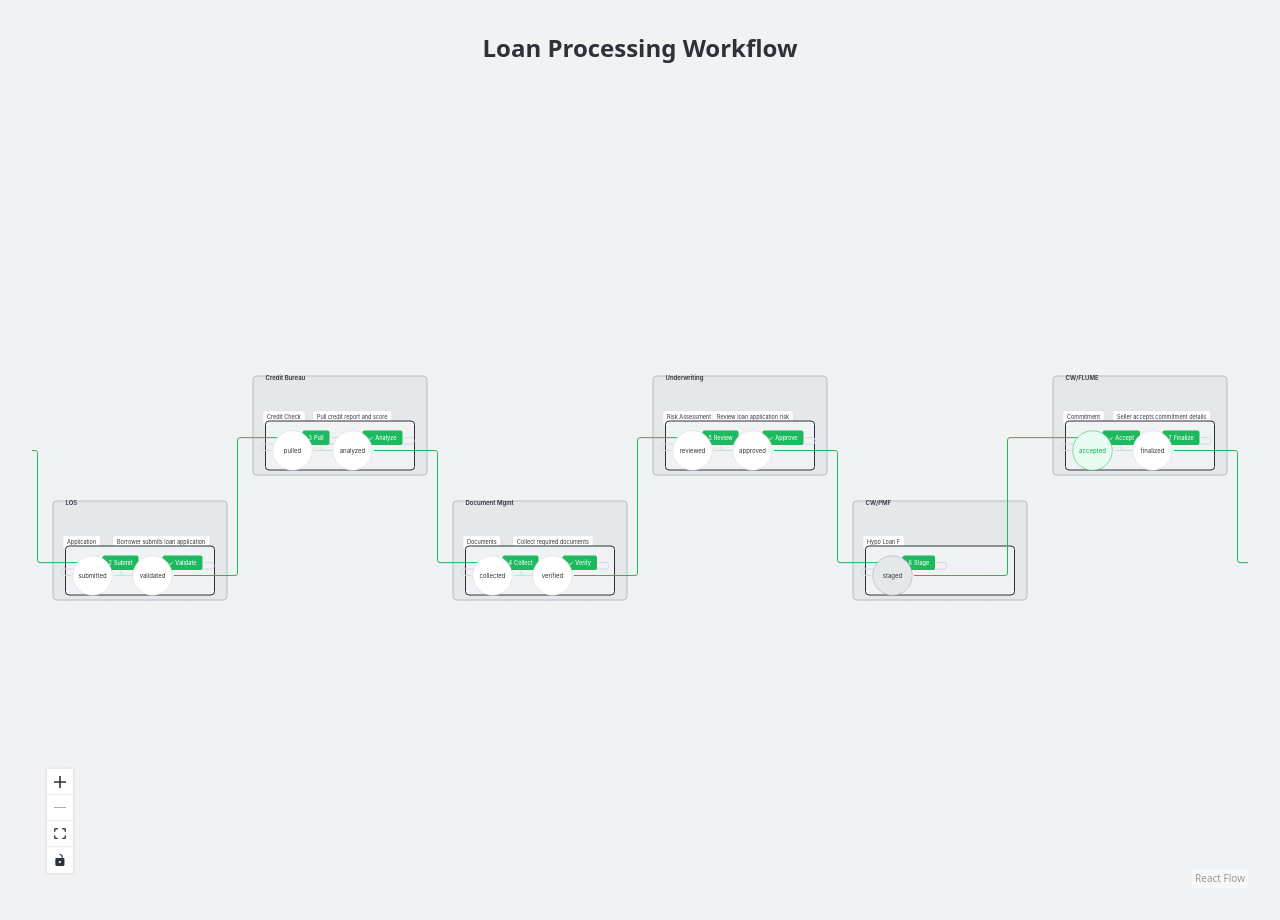
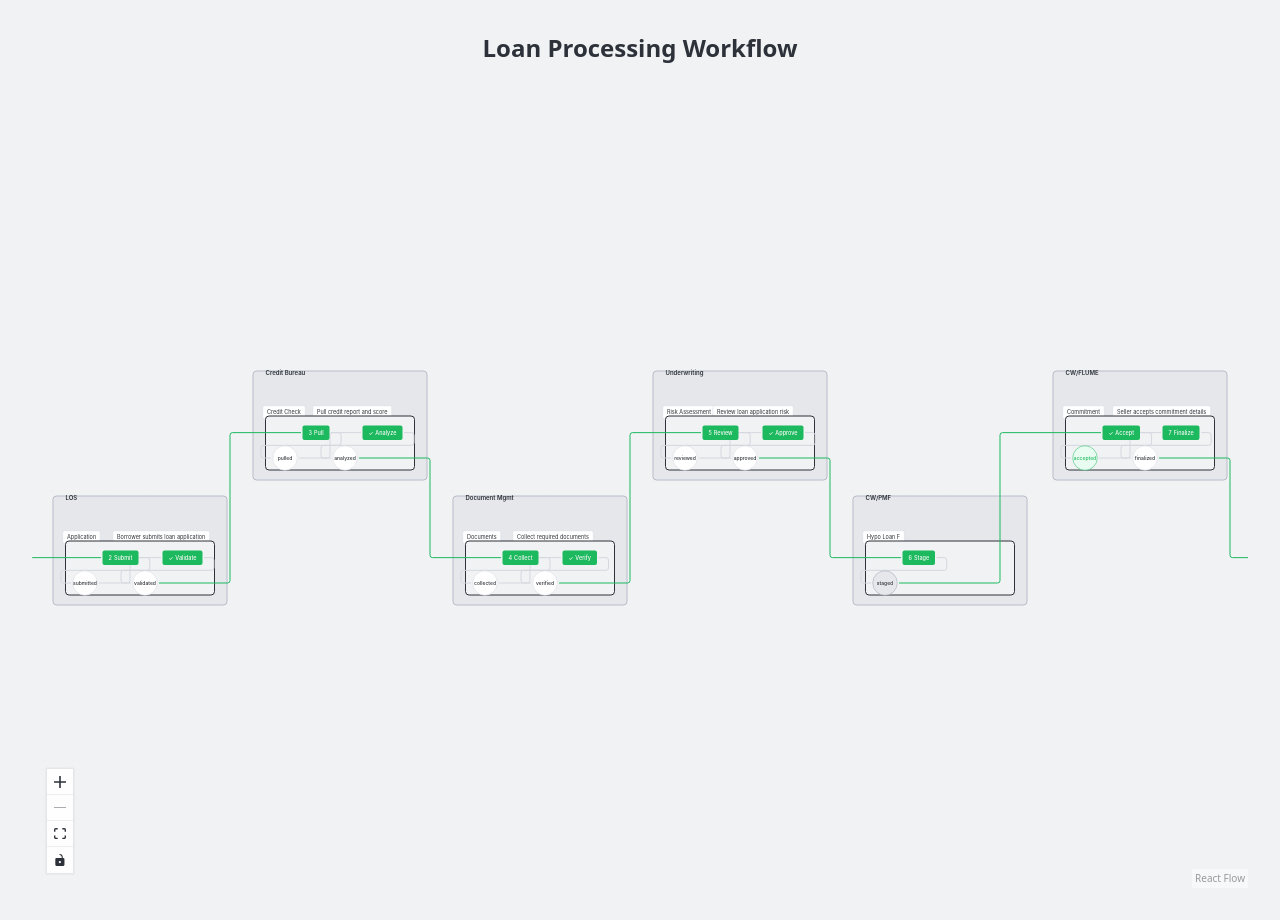
Before and after one commit to vinoth7ar/nodeflow-composer, a React (Vite) app: page / in a window 1280 px wide. Built offline with nearby package versions, Linux system fonts and the light colour scheme.

Commit message:
Adjust node sizes and heights
Adjusted the size of circular nodes for better aesthetics and increased the height of parent nodes to accommodate content dynamically.

```diff
--- a/src/components/WorkflowDiagram.tsx
+++ b/src/components/WorkflowDiagram.tsx
@@ -127,18 +127,18 @@ interface WorkflowData {
 }
 
 const WorkflowDiagram = () => {
-  // Container configuration
+  // Container configuration - increased heights for better content accommodation
   const containerWidth = 350;
-  const containerHeight = 200;
+  const containerHeight = 220; // Increased from 200
   const workflowContainerWidth = 300;
-  const workflowContainerHeight = 100;
+  const workflowContainerHeight = 110; // Increased from 100
 
   // Layout configuration to match Figma design
   const layoutConfig = {
     subNodeY: 70,
     workflowContainerY: 90,  // Position of workflow container
     statusNodeY: 20,         // Relative to workflow container (action buttons on top)
-    eventNodeY: 50,          // Relative to workflow container (status circles below)
+    eventNodeY: 65,          // Relative to workflow container (status circles below) - adjusted for smaller circles
     subNodeStartX: 20,
     descriptiveTextX: 120,
     workflowContainerX: 25,  // Position of workflow container
--- a/src/index.css
+++ b/src/index.css
@@ -163,15 +163,16 @@ All colors MUST be HSL.
   background: hsl(var(--workflow-node));
   border: 1px solid hsl(var(--workflow-node-border));
   border-radius: 50%;
-  padding: 8px 12px;
-  font-size: 12px;
+  padding: 4px;
+  font-size: 10px;
   display: flex;
   align-items: center;
   justify-content: center;
-  min-width: 80px;
-  min-height: 80px;
-  width: 80px;
-  height: 80px;
+  min-width: 50px;
+  min-height: 50px;
+  width: 50px;
+  height: 50px;
+  font-weight: 500;
 }
 
 .workflow-node.accepted {
```
